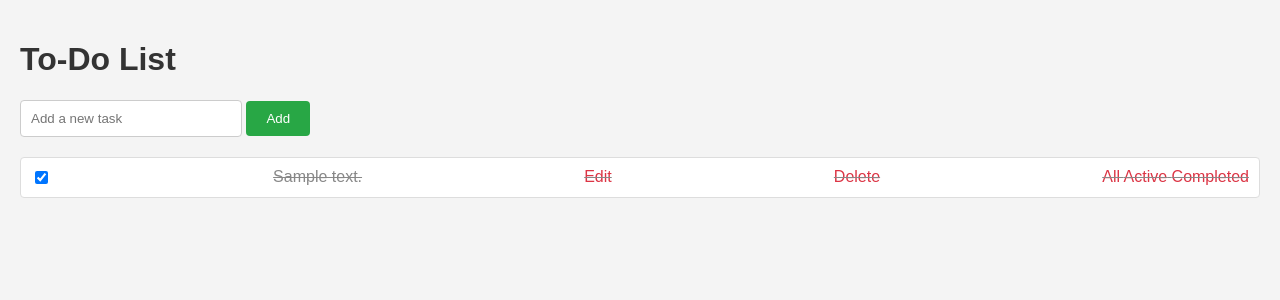
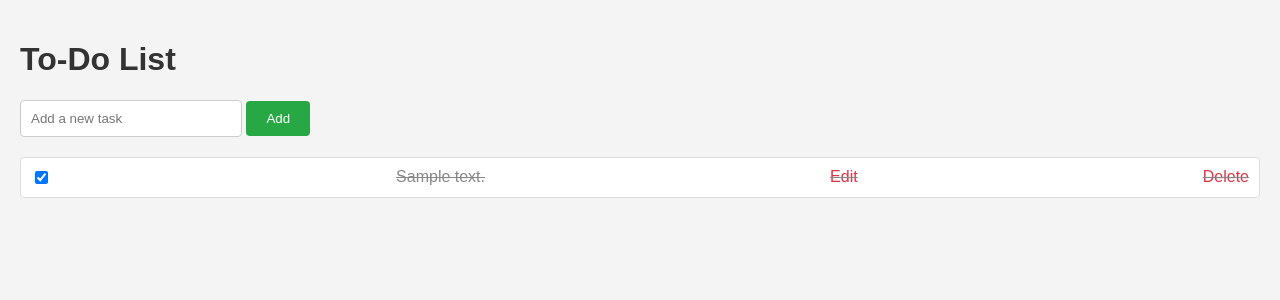
Before and after one commit to Nhlamul096/FutureToDo, a Flask app: template templates/index.html in a window 1280 px wide. Shown: the top 300 px of the page. Run offline with Flask 3, Linux system fonts and the light colour scheme; the template is opened without the code that fills it: most values are stand-ins (such as "Sample title", 1, 10 or a date in 2020).

Commit message:
removed unnecessary filtering code

```diff
--- a/app.py
+++ b/app.py
@@ -39,5 +39,7 @@ def edit(task_id):
         return render_template('edit.html', task=tasks[task_id])
     return redirect(url_for('index'))
 
+
+
 if __name__ == '__main__':
     app.run(debug=True)
--- a/templates/index.html
+++ b/templates/index.html
@@ -21,11 +21,7 @@
             {{ task.text }}
             <a href="{{ url_for('edit', task_id=task.id) }}">Edit</a>
             <a href="{{ url_for('delete', task_id=task.id) }}">Delete</a>
-            <div>
-                <a href="{{ url_for('filter_tasks', status='all') }}">All</a>
-                <a href="{{ url_for('filter_tasks', status='active') }}">Active</a>
-                <a href="{{ url_for('filter_tasks', status='completed') }}">Completed</a>
-            </div>
+
         </li>
         {% endfor %}
     </ul>
```
